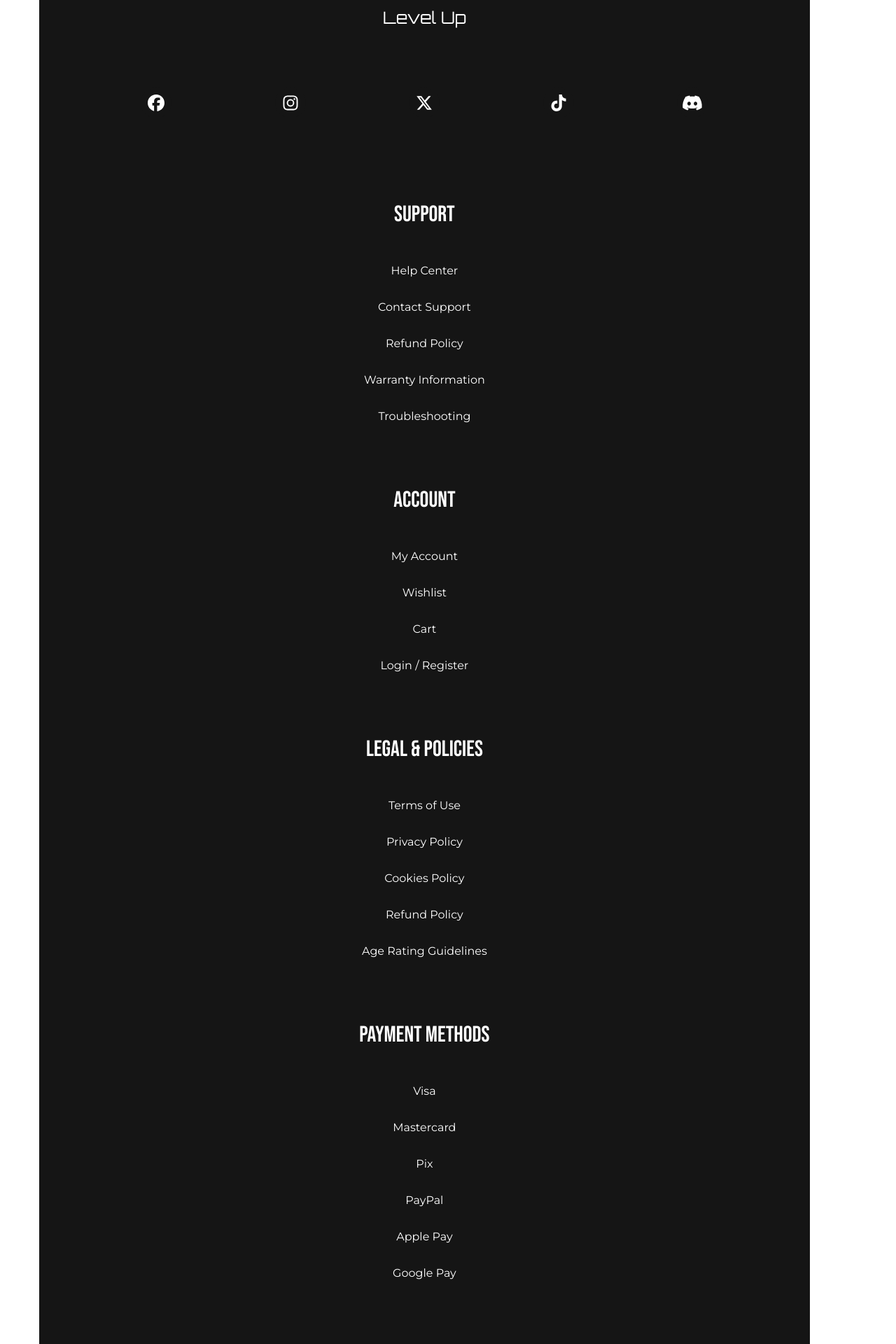
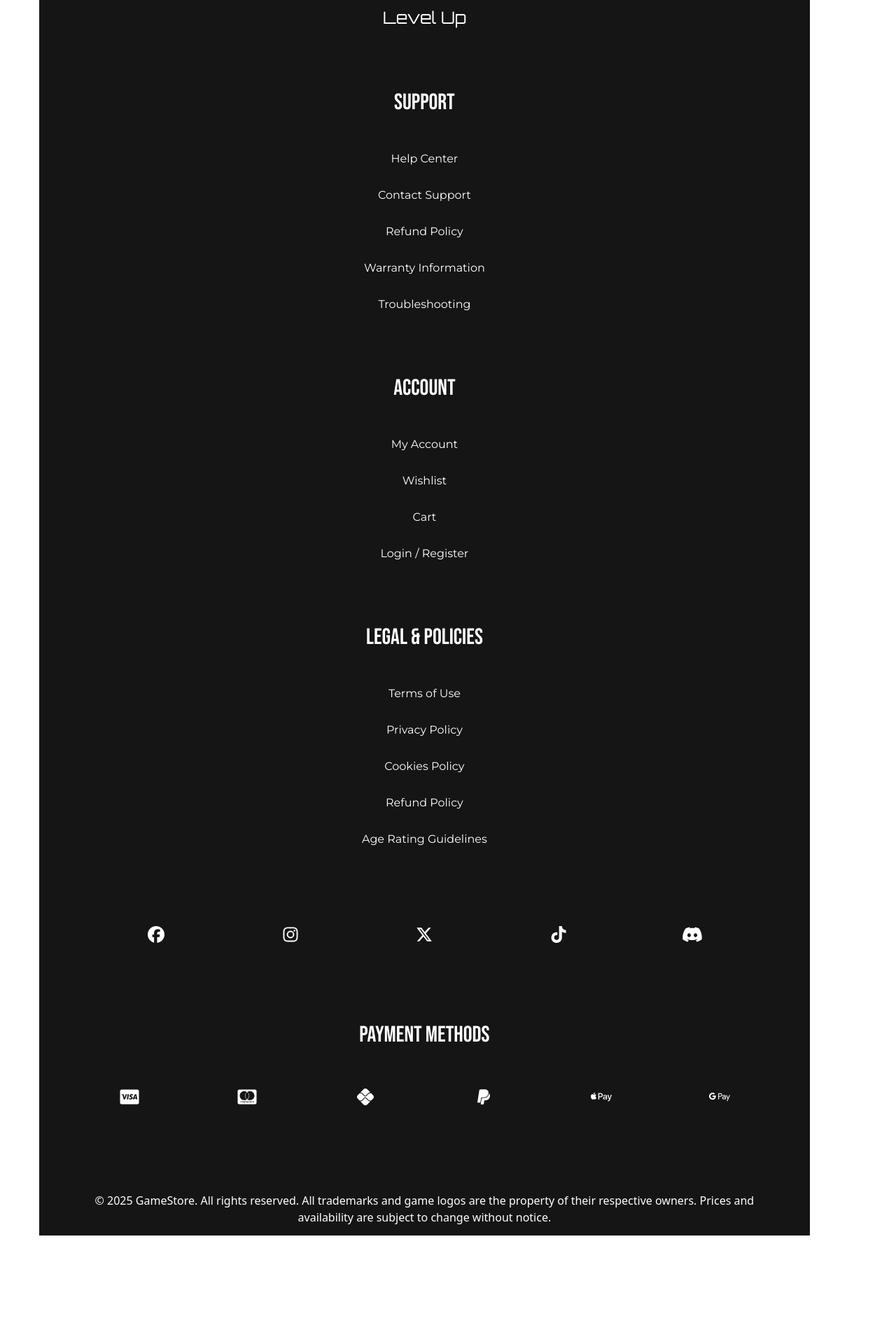
Before and after one commit to YanPrudencio015/Ecommerce, a Next.js app: page / in a window 1280 px wide. Shown: the part 3680-5600 px from the top of the page at 70% size. After the commit the page ends 5445 px from the top, so only its background shows below. Built offline with nearby package versions, Linux system fonts and the light colour scheme; no server answers.

Commit message:
footer mobile style finished

```diff
--- a/app/components/footer/Footer.tsx
+++ b/app/components/footer/Footer.tsx
@@ -24,15 +24,6 @@ const montserrat = Montserrat({weight:"400", subsets:["latin"]});
 const lato = Lato({weight:"400", subsets:["latin"]});
 export default function Footer(){
 
-    const options: string[] = [
-        "Help Center",
-        "Contact Support",
-        "Refund Policy",
-        "Warranty Information",
-        "Troubleshooting"
-    ];
-
-
     return(
         <div className="text-[#fff] w-full h-auto flex items-center justify-around
             flex-col gap-20 relative before:absolute before:top-0 before:right-1/2
@@ -41,12 +32,14 @@ export default function Footer(){
             text-[1.5em] text-[#fff]`}>
                 Level Up
             </p>
-            <Socials/>
-            <Support/>
-            <Account/>
-            <Legal/>
-            <Payment/>
-            <p className="w-full h-full flex justify-center items-center text-center
+            <div className="w-full h-auto flex justify-between flex-col  items-center gap-[5em]">
+                <Support/>
+                <Account/>
+                <Legal/>
+                <Socials/>
+                <Payment/>
+            </div>
+            <p className="w-[90%] h-full flex justify-center items-center text-center
             ">© 2025 GameStore. All rights reserved.
                 All trademarks and game logos are the property of their respective owners.
                 Prices and availability are subject to change without notice.
--- a/app/components/footer/Payment.tsx
+++ b/app/components/footer/Payment.tsx
@@ -1,5 +1,11 @@
-
 import { Geist, Geist_Mono, Orbitron, Roboto, Inter, Russo_One, Audiowide,  Open_Sans, Fredoka, Baloo_2, Nunito,  Bebas_Neue, Montserrat, Lato,} from "next/font/google";
+import { FontAwesomeIcon } from "@fortawesome/react-fontawesome"
+import { faCcVisa } from "@fortawesome/free-brands-svg-icons";
+import { faCcMastercard } from "@fortawesome/free-brands-svg-icons";
+import { faPix } from "@fortawesome/free-brands-svg-icons";
+import { faPaypal } from "@fortawesome/free-brands-svg-icons";
+import { faApplePay } from "@fortawesome/free-brands-svg-icons";
+import { faGooglePay } from "@fortawesome/free-brands-svg-icons";
 
 const orbitron = Orbitron({weight:"400", subsets:["latin"]});
 const roboto = Roboto({weight:"400", subsets:["latin"]});
@@ -13,6 +19,9 @@ const nunito = Nunito({weight:"700", subsets:["latin"]});
 const bebasNeue = Bebas_Neue({weight:"400", subsets:["latin"]});
 const montserrat = Montserrat({weight:"400", subsets:["latin"]});
 const lato = Lato({weight:"400", subsets:["latin"]});
+
+
+
 export default function Payment(){
 
         const options: string[] = [
@@ -24,23 +33,38 @@ export default function Payment(){
         "Google Pay",
     ];
 
+    const PaymentIcon: any[] = [
+        <FontAwesomeIcon icon={faCcVisa} className="text-[1.5em] z-10"/>,
+        <FontAwesomeIcon icon={faCcMastercard} className="text-[1.5em] z-10"/>,
+        <FontAwesomeIcon icon={faPix} className="text-[1.5em] z-10"/>,
+        <FontAwesomeIcon icon={faPaypal} className="text-[1.5em] z-10"/>,
+        <FontAwesomeIcon icon={faApplePay} className="text-[1.5em] z-10"/>,
+        <FontAwesomeIcon icon={faGooglePay} className="text-[1.5em] z-10"/>,
+    ]
+
     return(
     <div className="w-full h-auto flex justify-between flex-col items-center
             gap-10">
                 <p className={`${bebasNeue.className} text-[2em]`}>Payment Methods</p>
-                <ul className="w-full flex justify-center items-center flex-col gap-5">
-                    {options.map((value, index)=>(
-                        <li key={index} className={`${ montserrat.className} w-full h-[2em]`}>
-                            <button className="w-full h-full flex justify-center items-center relative
-                                text-[1em] before:absolute before:bottom-0 before:right-1/2
-                                before:translate-x-1/2 before:w-[0%] before:h-[1px]
-                                before:bg-[#fff] hover:before:w-[50%] before:transition-all
-                                before:duration-200
-                                focus:before:w-[50%]
-                                ">{value}</button>
-                        </li>
+                <div className="w-full h-[5em] flex justify-evenly flex-row">
+                    {PaymentIcon.map((value, index)=>(
+                        <div key={index} className="rounded-[5px] w-[5em] h-[3em] bg-gradient-to-bl
+                         p-0.5 hover:p-0 hover:bg-[#151515] transition-all duration-300
+                            ease-in-out group flex-wrap">
+                            <button className="rounded-[5px] w-full h-full bg-[#151515] overflow-hidden
+                                flex justify-center items-center relative before:absolute before:top-1/2
+                                before:left-1/2 before:z-0 before:bg-[#151515] before:w-[.5em] before:h-[.5em]
+                                before:-translate-y-1/2 before:-translate-x-1/2 before:content-['']
+                                before:rounded-full group-hover:before:w-[5em] group-hover:before:h-[5em]
+                                before:transition-all before:duration-500
+                                group-hover:before:bg-[#0046FF] focus:before:bg-[#0046FF]
+                                focus:before:h-[5em] focus:before:w-[5em] border-0
+                                focus:border-1 border-[#fff]">
+                                {value}
+                            </button>
+                        </div>
                     ))}
-                </ul>
+            </div>
             </div>
     )
 }
--- a/app/components/footer/Socials.tsx
+++ b/app/components/footer/Socials.tsx
@@ -8,69 +8,35 @@ import { faDiscord } from "@fortawesome/free-brands-svg-icons"
 
 export default function Socials(){
 
+
+    const socialsIcons: any[] = [
+        <FontAwesomeIcon icon={faFacebook} className="text-[1.5em] z-10"/>,
+        <FontAwesomeIcon icon={faInstagram} className="text-[1.5em] z-10"/>,
+        <FontAwesomeIcon icon={faXTwitter} className="text-[1.5em] z-10"/>,
+        <FontAwesomeIcon icon={faTiktok} className="text-[1.5em] z-10"/>,
+        <FontAwesomeIcon icon={faDiscord} className="text-[1.5em] z-10"/>
+    ];
+
     return(
         <div className="w-full flex justify-between">
-                       <div className="w-full h-[5em] flex justify-evenly flex-row">
-                <div className="rounded-full w-[3em] h-[3em] bg-gradient-to-bl from-[#068FFF]
+                       <div className="w-full h-[5em] flex justify-evenly items-center flex-row
+                       ">
+                    {socialsIcons.map((value, index)=>(
+                        <div key={index} className="rounded-full w-[3em] h-[3em] bg-gradient-to-bl from-[#068FFF]
                         to-[#151515] p-0.5 hover:p-0 hover:bg-[#151515] transition-all duration-300
                             ease-in-out group">
-                    <div className="rounded-full w-full h-full bg-[#151515] overflow-hidden
+                            <button className="rounded-full w-full h-full bg-[#151515] overflow-hidden
                                 flex justify-center items-center relative before:absolute before:top-1/2
                                 before:left-1/2 before:z-0 before:bg-[#151515] before:w-[.5em] before:h-[.5em]
                                 before:-translate-y-1/2 before:-translate-x-1/2 before:content-['']
                                 before:rounded-full group-hover:before:w-[5em] group-hover:before:h-[5em]
-                    before:transition-all before:duration-500 group-hover:before:bg-[#0046FF] ">
-                    <FontAwesomeIcon icon={faFacebook} className="text-[1.5em] z-10"/>
+                                before:transition-all before:duration-500
+                                group-hover:before:bg-[#0046FF] focus:before:bg-[#0046FF]
+                                focus:before:h-[5em] focus:before:w-[5em] border-0">
+                                {value}
+                            </button>
                         </div>
-                </div>
-                <div className="rounded-full w-[3em] h-[3em] bg-gradient-to-bl from-[#068FFF]
-                    to-[#151515] p-0.5 hover:p-0 hover:bg-[#151515] transition-all duration-300
-                        ease-in-out group">
-                    <div className="rounded-full w-full h-full bg-[#151515] overflow-hidden
-                    flex justify-center items-center relative before:absolute before:top-1/2
-                    before:left-1/2 before:z-0 before:bg-[#151515] before:w-[.5em] before:h-[.5em]
-                    before:-translate-y-1/2 before:-translate-x-1/2 before:content-['']
-                    before:rounded-full group-hover:before:w-[5em] group-hover:before:h-[5em]
-                    before:transition-all before:duration-500 group-hover:before:bg-[#0046FF] ">
-                    <FontAwesomeIcon icon={faInstagram} className="text-[1.5em] z-10"/>
-                    </div>
-                </div>
-                <div className="rounded-full w-[3em] h-[3em] bg-gradient-to-bl from-[#068FFF]
-                    to-[#151515] p-0.5 hover:p-0 hover:bg-[#151515] transition-all duration-300
-                        ease-in-out group">
-                    <div className="rounded-full w-full h-full bg-[#151515] overflow-hidden
-                    flex justify-center items-center relative before:absolute before:top-1/2
-                    before:left-1/2 before:z-0 before:bg-[#151515] before:w-[.5em] before:h-[.5em]
-                    before:-translate-y-1/2 before:-translate-x-1/2 before:content-['']
-                    before:rounded-full group-hover:before:w-[5em] group-hover:before:h-[5em]
-                    before:transition-all before:duration-500 group-hover:before:bg-[#0046FF] ">
-                    <FontAwesomeIcon icon={faXTwitter} className="text-[1.5em] z-10"/>
-                    </div>
-                </div>
-                <div className="rounded-full w-[3em] h-[3em] bg-gradient-to-bl from-[#068FFF]
-                    to-[#151515] p-0.5 hover:p-0 hover:bg-[#151515] transition-all duration-300
-                        ease-in-out group">
-                    <div className="rounded-full w-full h-full bg-[#151515] overflow-hidden
-                    flex justify-center items-center relative before:absolute before:top-1/2
-                    before:left-1/2 before:z-0 before:bg-[#151515] before:w-[.5em] before:h-[.5em]
-                    before:-translate-y-1/2 before:-translate-x-1/2 before:content-['']
-                    before:rounded-full group-hover:before:w-[5em] group-hover:before:h-[5em]
-                    before:transition-all before:duration-500 group-hover:before:bg-[#0046FF] ">
-                    <FontAwesomeIcon icon={faTiktok} className="text-[1.5em] z-10"/>
-                    </div>
-                </div>
-                <div className="rounded-full w-[3em] h-[3em] bg-gradient-to-bl from-[#068FFF]
-                    to-[#151515] p-0.5 hover:p-0 hover:bg-[#151515] transition-all duration-300
-                        ease-in-out group">
-                    <div className="rounded-full w-full h-full bg-[#151515] overflow-hidden
-                    flex justify-center items-center relative before:absolute before:top-1/2
-                    before:left-1/2 before:z-0 before:bg-[#151515] before:w-[.5em] before:h-[.5em]
-                    before:-translate-y-1/2 before:-translate-x-1/2 before:content-['']
-                    before:rounded-full group-hover:before:w-[5em] group-hover:before:h-[5em]
-                    before:transition-all before:duration-500 group-hover:before:bg-[#0046FF] ">
-                    <FontAwesomeIcon icon={faDiscord} className="text-[1.5em] z-10"/>
-                    </div>
-                </div>
+                    ))}
             </div>
         </div>
     )
```
Lines whose indentation alone changed are shown as unchanged.
